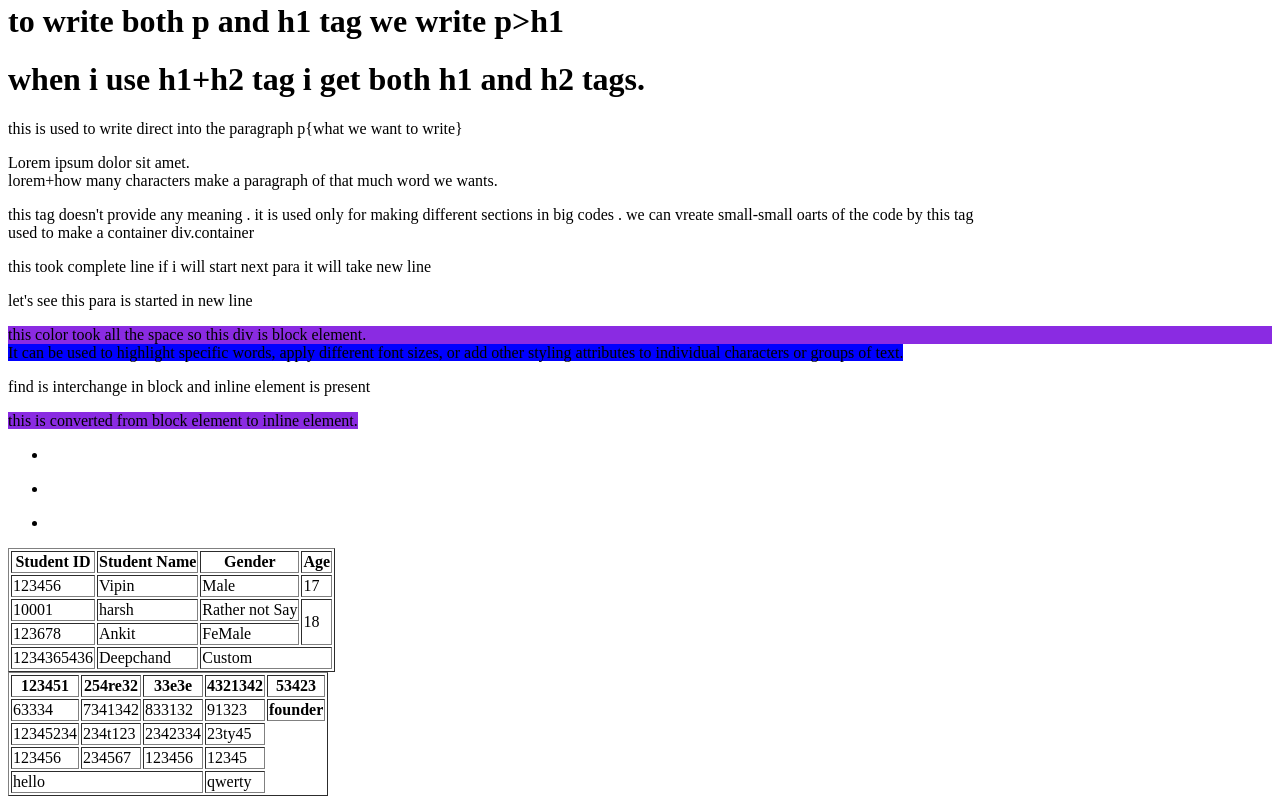
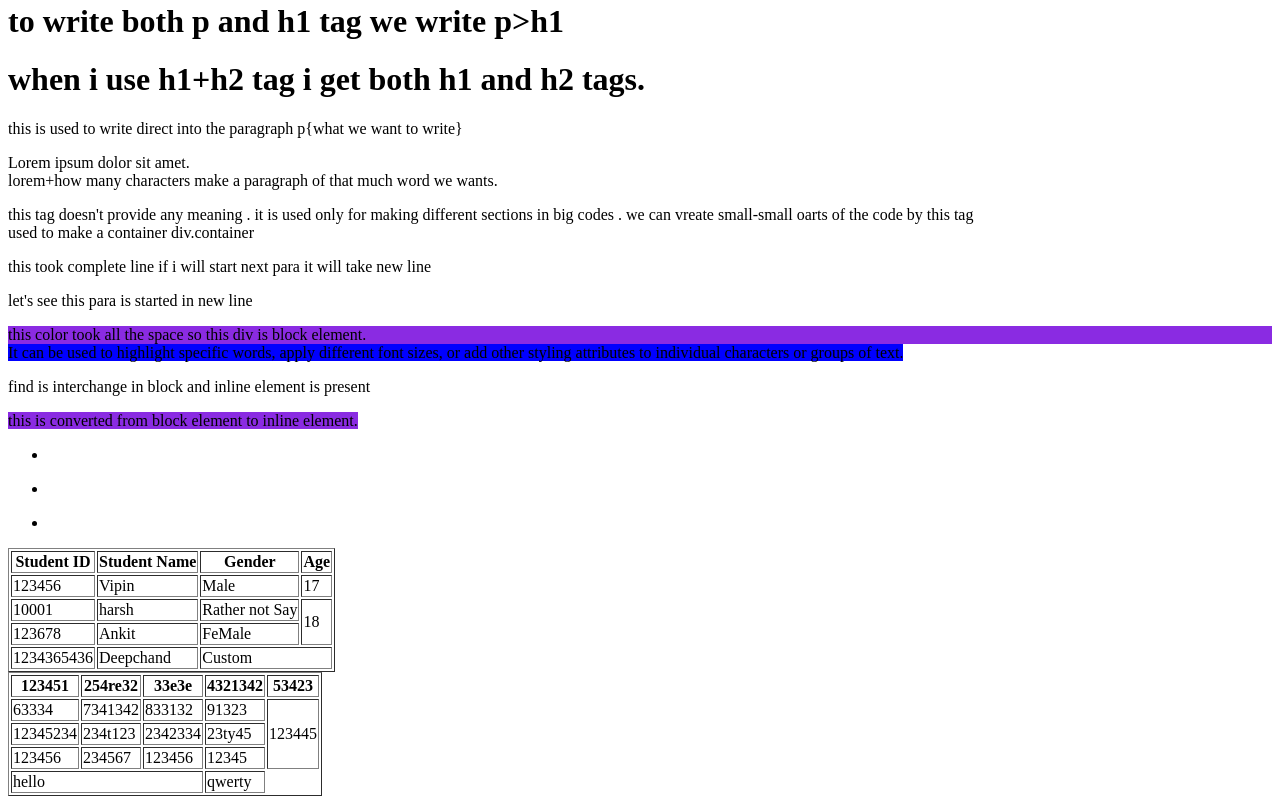
Before and after one commit to Ravi-Dahiya-00/htmlwithcss, a plain HTML site: page completeHTML.html in a window 1280 px wide. Shown: the part 1624-2428 px from the top of the page. Drawn offline with Linux system fonts and the light colour scheme.

Commit message:
learning

```diff
--- a/completeHTML.html
+++ b/completeHTML.html
@@ -412,13 +412,13 @@
 <td>7341342</td>
 <td>833132</td>
 <td>91323</td>
-<th rowspan="3">founder</th></tr></tbody>
-
+<td rowspan="3">123445</td>
 
 <tr><td>12345234</td>
 <td>234t123</td>
 <td>2342334</td>
-<td>23ty45</td></tr>
+<td>23ty45</td>
+</tr>
 
 <tr><td>123456</td>
 <td>234567</td>
```
